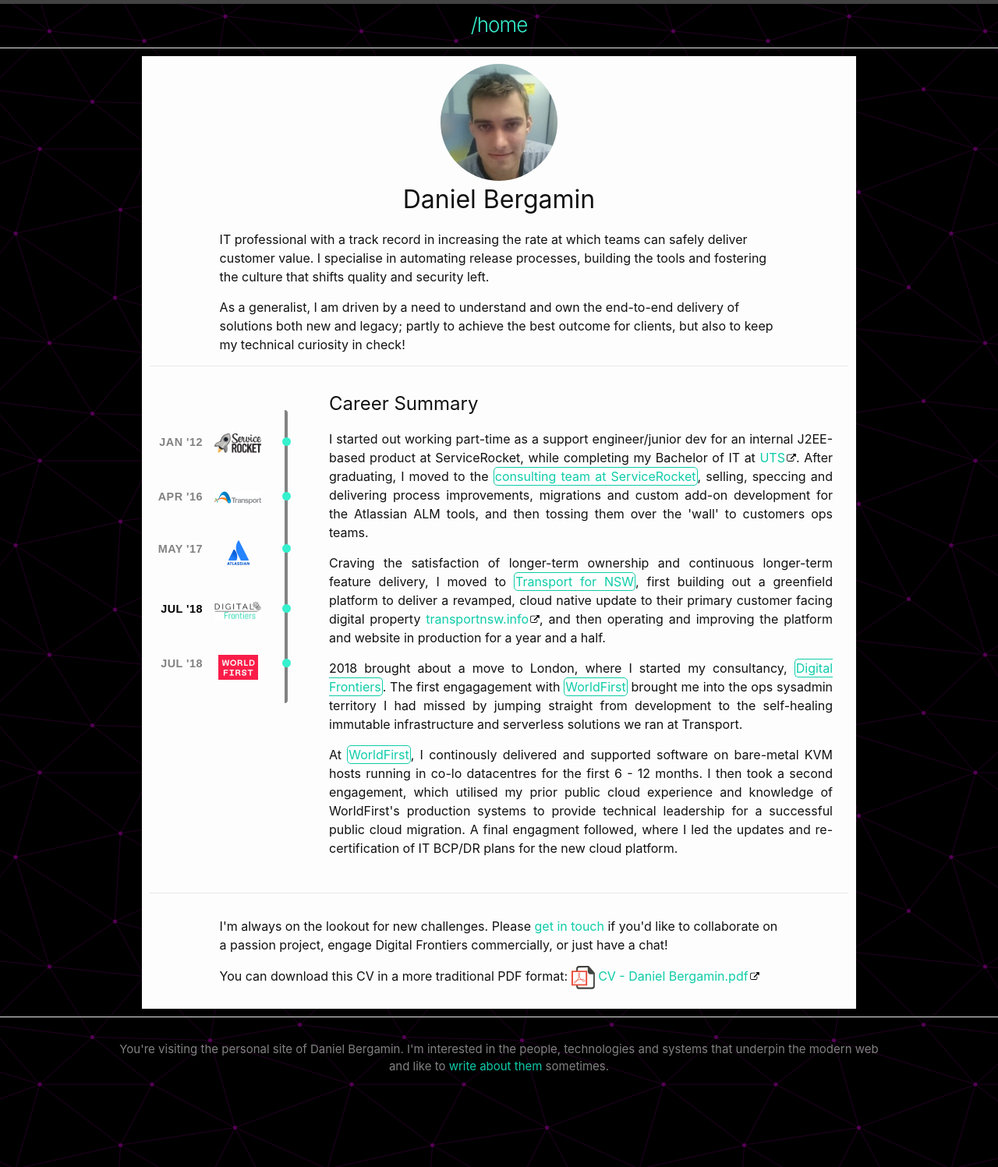
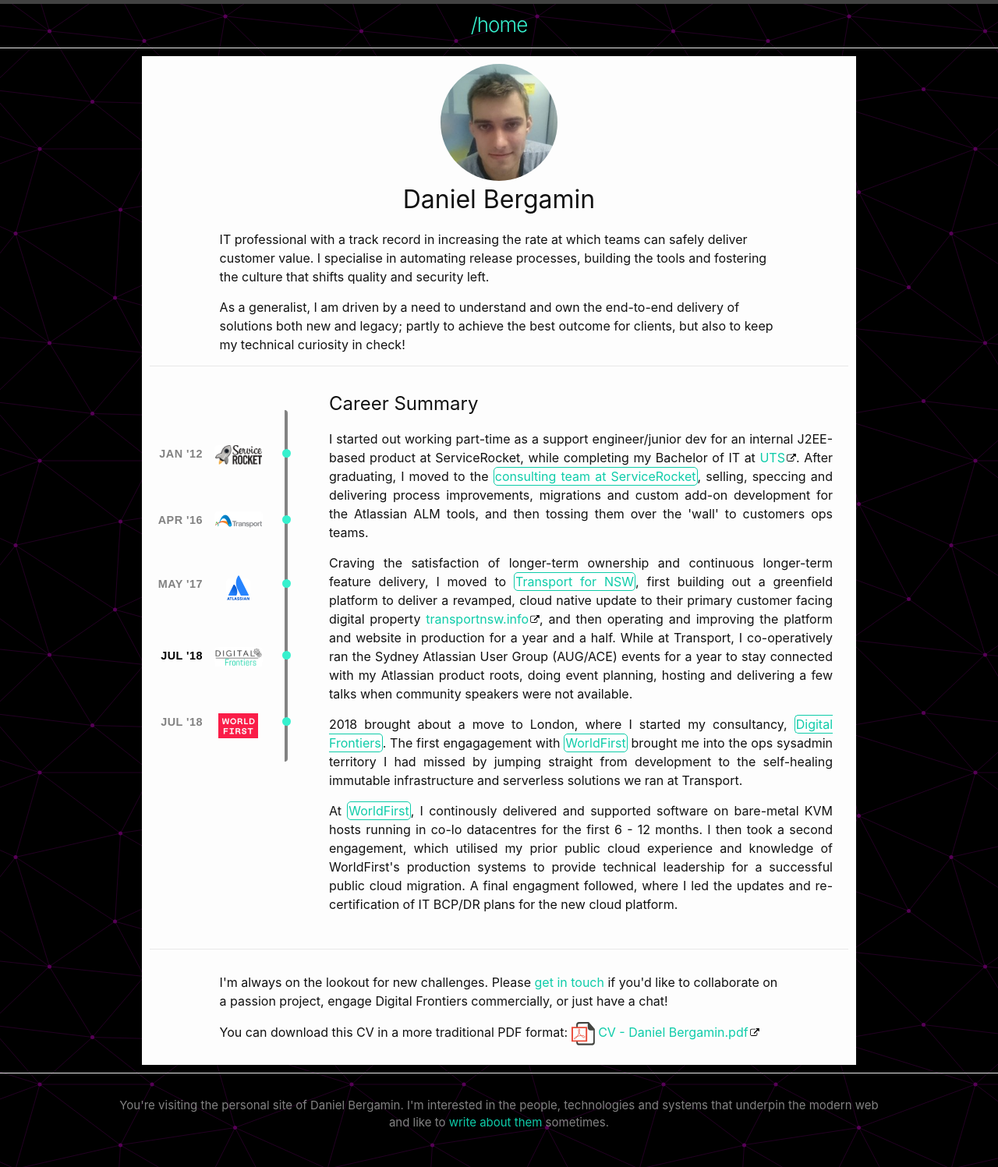
Before and after one commit to dbergamin/dbergamin-personal-site, a Jekyll site: the page built from site/cv.markdown, in a window 1280 px wide. Shown: the whole page at 78% size. Built offline with Jekyll 4.4.1, drawn with Linux system fonts in a browser that asks for light colours.

Commit message:
Updates to CV page - Make CV timeline images clickable, - Add some text about Atlassian User Group hosting - Pad the timeline out a bit more

```diff
--- a/site/_layouts/resume.html
+++ b/site/_layouts/resume.html
@@ -19,8 +19,10 @@
               <h2>Career Summary</h2>
             </header>
             <div id="career-summary" class="cv-item-summary">
-              <p>I started out working part-time as a support engineer/junior dev for an internal J2EE-based product at ServiceRocket, while completing my Bachelor of IT at <a href="https://www.uts.edu.au/" target="_blank">UTS</a>. After graduating, I moved to the <span class="cv-link-servicerocket-consultant cv-link">consulting team at ServiceRocket</span>, selling, speccing and delivering process improvements, migrations and custom add-on development for the Atlassian ALM tools, and then tossing them over the 'wall' to customers ops teams.</p>
-              <p>Craving the satisfaction of longer-term ownership and continuous longer-term feature delivery, I moved to <span class="cv-link-tfnsw-cloud cv-link">Transport for NSW</span>, first building out a greenfield platform to deliver a revamped, cloud native update to their primary customer facing digital property <a href="https://transportnsw.info" target="_blank">transportnsw.info</a>, and then operating and improving the platform and website in production for a year and a half.</p>
+              <p>I started out working part-time as a support engineer/junior dev for an internal J2EE-based product at ServiceRocket, while completing my Bachelor of IT at <a href="https://www.uts.edu.au/" target="_blank">UTS</a>.
+                After graduating, I moved to the <span class="cv-link-servicerocket-consultant cv-link">consulting team at ServiceRocket</span>, selling, speccing and delivering process improvements, migrations and custom add-on development for the Atlassian ALM tools, and then tossing them over the 'wall' to customers ops teams.</p>
+              <p>Craving the satisfaction of longer-term ownership and continuous longer-term feature delivery, I moved to <span class="cv-link-tfnsw-cloud cv-link">Transport for NSW</span>, first building out a greenfield platform to deliver a revamped, cloud native update to their primary customer facing digital property <a href="https://transportnsw.info" target="_blank">transportnsw.info</a>,
+                and then operating and improving the platform and website in production for a year and a half. While at Transport, I co-operatively ran the Sydney Atlassian User Group (AUG/ACE) events for a year to stay connected with my Atlassian product roots, doing event planning, hosting and delivering a few talks when community speakers were not available.</p>
               <p>2018 brought about a move to London, where I started my consultancy, <span class="cv-link-digitalfrontiers-founder cv-link">Digital Frontiers</span>. The first engagagement with <span class="cv-link-worldfirst-devops cv-link">WorldFirst</span> brought me into the ops sysadmin territory I had missed by jumping straight from development to the self-healing immutable infrastructure and serverless solutions we ran at Transport.</p>
               <p>At <span class="cv-link-worldfirst-devops cv-link">WorldFirst</span>, I continously delivered and supported software on bare-metal KVM hosts running in co-lo datacentres for the first 6 - 12 months. I then took a second engagement, which utilised my prior public cloud experience and knowledge of WorldFirst's production systems to provide technical leadership for a successful public cloud migration. A final engagment followed, where I led the updates and re-certification of IT BCP/DR plans for the new cloud platform.</p>
             </div>
@@ -36,19 +38,19 @@
         <aside class="cv-left-sidebar">
           <ul id="timeline-content" class="timeline">
             <li class="timeline-date" data-date="Jan '12">
-              <span><img src="assets/images/servicerocket_logo_mini.png" alt="ServiceRocket logo" class="no-print" itemprop="image"></span>
+              <span class="cv-link-servicerocket-consultant cv-link" style="border: none"><img src="assets/images/servicerocket_logo_mini.png" alt="ServiceRocket logo" class="no-print" itemprop="image"></span>
             </li>
             <li class="timeline-date" data-date="Apr '16">
-                <span><img src="assets/images/transport_logo_mini.png" alt="Transport for NSW logo" class="no-print" itemprop="image"></span>
+                <span class="cv-link-tfnsw-cloud cv-link" style="border: none"><img src="assets/images/transport_logo_mini.png" alt="Transport for NSW logo" class="no-print" itemprop="image"></span>
             </li>
             <li class="timeline-date" data-date="May '17">
-              <span><img src="assets/images/atlassian_logo_mini.png" alt="Atlassian Logo" class="no-print" itemprop="image"></span>
+              <span class="cv-link-servicerocket-consultant cv-link" style="border: none"><img src="assets/images/atlassian_logo_mini.png" alt="Atlassian Logo" class="no-print" itemprop="image"></span>
             </li>
             <li class="timeline-date current-position" data-date="Jul '18">
-              <span><img src="assets/images/digital_frontiers_logo_mini.png" alt="Digital Frontiers Logo" class="no-print" itemprop="image"></span>
+              <span class="cv-link-digitalfrontiers-founder cv-link" style="border: none"><img src="assets/images/digital_frontiers_logo_mini.png" alt="Digital Frontiers Logo" class="no-print" itemprop="image"></span>
             </li>
             <li class="timeline-date" data-date="Jul '18">
-              <span><img src="assets/images/worldfirst_logo_mini.png" alt="Worldfirst Logo" class="no-print" itemprop="image"></span>
+              <span class="cv-link-worldfirst-devops cv-link" style="border: none"><img src="assets/images/worldfirst_logo_mini.png" alt="Worldfirst Logo" class="no-print" itemprop="image"></span>
             </li>
           </ul>
         </aside>
--- a/site/_sass/custom/_timeline.scss
+++ b/site/_sass/custom/_timeline.scss
@@ -35,6 +35,7 @@ $font-text: sans-serif;
 
 .timeline-date {
   padding-bottom: ($spacing * 0.5);
+  padding-top: ($spacing * 0.5);
   margin-bottom: $spacing;
   position: relative;
 
@@ -61,7 +62,7 @@ $font-text: sans-serif;
   }
 
   &:after {
-    box-shadow: 0 0 0 $dotborder fade($link-color,100%);
+    margin-top: ($spacing * 0.5);
     right: ($spacing + $line + ($dot * 0.35)) * -1;
     background: $highlight-color;
     border-radius: 50%;
```
